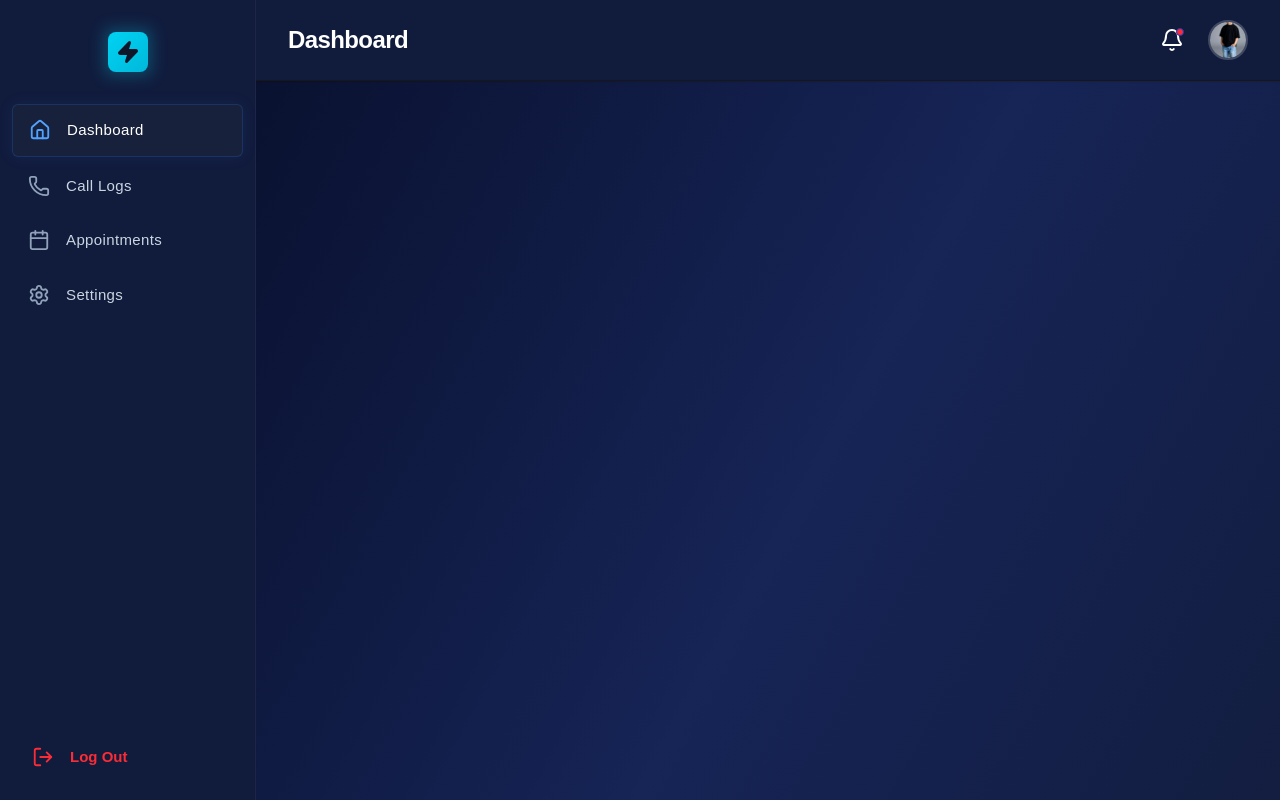
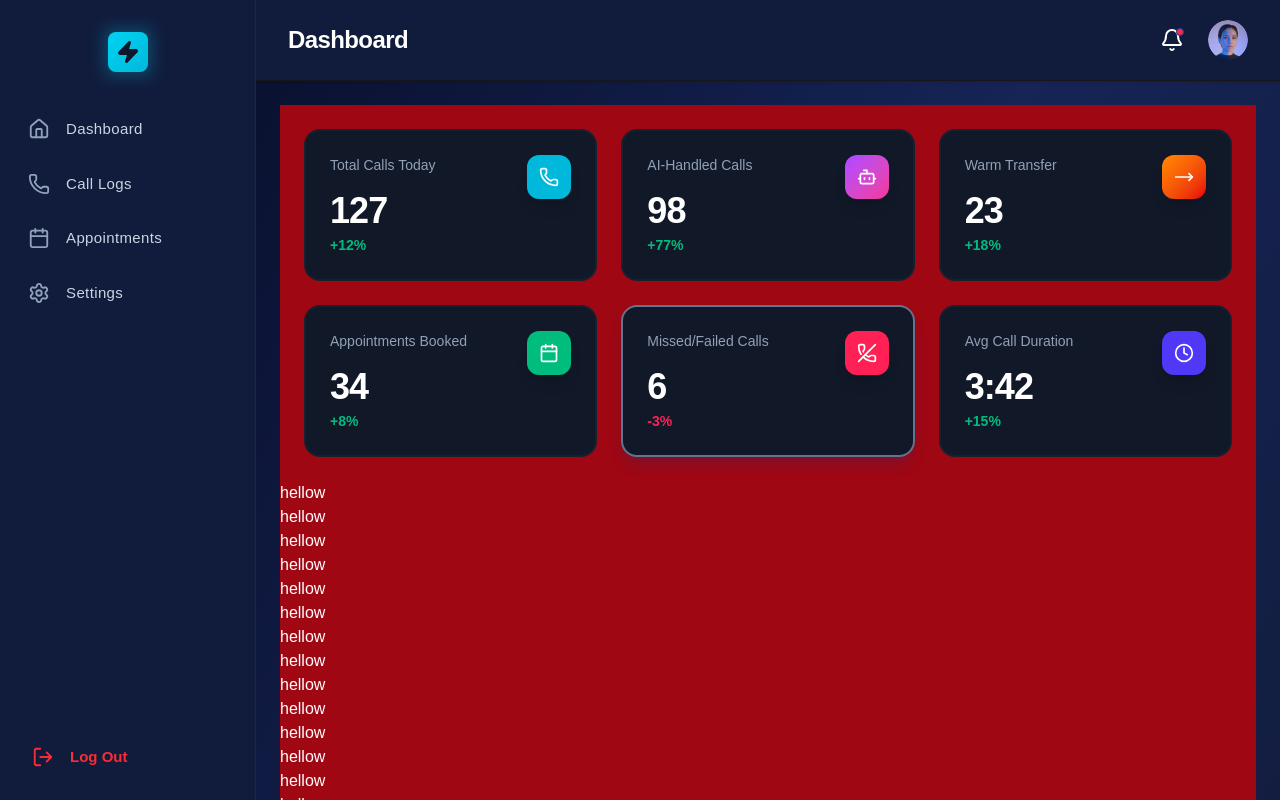
Before and after one commit to isratbiswas/betopia_dashboard, a Next.js app: page / in a window 1280 px wide. Built offline with nearby package versions, Linux system fonts and the light colour scheme.

Commit message:
complete call log page

```diff
--- /dev/null
+++ b/src/app/(dashboardLayout)/dashboard/page.jsx
@@ -0,0 +1,11 @@
+import DashboardOverview from "@/components/modules/Dashboard/DashboardOverview/DashboardOverview";
+
+const DashboardPage = () => {
+  return (
+    <div className="">
+      <DashboardOverview />
+    </div>
+  );
+};
+
+export default DashboardPage;
--- /dev/null
+++ b/src/app/(dashboardLayout)/page.jsx
@@ -0,0 +1,35 @@
+import DashboardOverview from "@/components/modules/Dashboard/DashboardOverview/DashboardOverview";
+
+const DashboardPage = () => {
+  return (
+    <div className="bg-red-800">
+      <DashboardOverview />
+      <h3 className="text-white">hellow</h3>
+      <h3 className="text-white">hellow</h3>
+      <h3 className="text-white">hellow</h3>
+      <h3 className="text-white">hellow</h3>
+      <h3 className="text-white">hellow</h3>
+      <h3 className="text-white">hellow</h3>
+      <h3 className="text-white">hellow</h3>
+      <h3 className="text-white">hellow</h3>
+      <h3 className="text-white">hellow</h3>
+      <h3 className="text-white">hellow</h3>
+      <h3 className="text-white">hellow</h3>
+      <h3 className="text-white">hellow</h3>
+      <h3 className="text-white">hellow</h3>
+      <h3 className="text-white">hellow</h3>
+      <h3 className="text-white">hellow</h3>
+      <h3 className="text-white">hellow</h3>
+      <h3 className="text-white">hellow</h3>
+      <h3 className="text-white">hellow</h3>
+      <h3 className="text-white">hellow</h3>
+      <h3 className="text-white">hellow</h3>
+      <h3 className="text-white">hellow</h3>
+      <h3 className="text-white">hellow</h3>
+      <h3 className="text-white">hellow</h3>
+      <h3 className="text-white">hellow</h3>
+    </div>
+  );
+};
+
+export default DashboardPage;
--- a/src/components/modules/Dashboard/DashboardNavbarContent.jsx
+++ b/src/components/modules/Dashboard/DashboardNavbarContent.jsx
@@ -9,24 +9,20 @@ const DashboardNavbarContent = ({ navItems }) => {
   return (
     <header className="sticky top-0 z-50 w-full border-b bg-[#111B3C] shadow-sm">
       <div className="flex items-center justify-between h-20 px-6 md:px-8">
-        {/* Left: Page Title */}
         <h1 className="text-white text-2xl font-semibold tracking-tight">
           {activeItem?.title || "Dashboard"}
         </h1>
 
-        {/* Right: Icons & Profile */}
         <div className="flex items-center gap-6">
-          {/* Notification Bell */}
           <button className="relative text-white hover:text-gray-200 transition-colors">
             <BellIcon size={24} strokeWidth={2} />
-            {/* Notification dot */}
+
             <span className="absolute top-0 right-0 w-2 h-2 bg-red-500 rounded-full border border-blue-800"></span>
           </button>
 
-          {/* User Avatar */}
-          <div className="relative w-10 h-10 overflow-hidden rounded-full border-2 border-white/20">
+          <div className="relative w-10 h-10 overflow-hidden rounded-full ">
             <Image
-              src="/nav.jpg"
+              src="/avatar.png"
               alt="User Avatar"
               fill
               className="object-cover"
--- /dev/null
+++ b/src/components/modules/Dashboard/DashboardOverview/DashboardOverview.jsx
@@ -0,0 +1,12 @@
+import React from "react";
+import DashboardOverviewCard from "./DashboardverviewCard";
+
+const DashboardOverview = () => {
+  return (
+    <div>
+      <DashboardOverviewCard />
+    </div>
+  );
+};
+
+export default DashboardOverview;
--- a/src/components/modules/Dashboard/DashboardOverview/DashboardverviewCard.jsx
+++ b/src/components/modules/Dashboard/DashboardOverview/DashboardverviewCard.jsx
@@ -1,16 +1,94 @@
 import React from "react";
+import { Phone, Bot, MoveRight, Calendar, PhoneOff, Clock } from "lucide-react";
 
-const DashboardverviewCard = () => {
+const DashboardOverviewCard = () => {
+  const stats = [
+    {
+      title: "Total Calls Today",
+      value: "127",
+      trend: "+12%",
+      trendUp: true,
+      icon: <Phone size={20} className="text-white" />,
+      iconBg: "bg-cyan-500",
+    },
+    {
+      title: "AI-Handled Calls",
+      value: "98",
+      trend: "+77%",
+      trendUp: true,
+      icon: <Bot size={20} className="text-white" />,
+      iconBg: "bg-magenta-500 bg-gradient-to-br from-purple-500 to-pink-500",
+    },
+    {
+      title: "Warm Transfer",
+      value: "23",
+      trend: "+18%",
+      trendUp: true,
+      icon: <MoveRight size={20} className="text-white" />,
+      iconBg: "bg-gradient-to-br from-orange-400 to-red-600",
+    },
+    {
+      title: "Appointments Booked",
+      value: "34",
+      trend: "+8%",
+      trendUp: true,
+      icon: <Calendar size={20} className="text-white" />,
+      iconBg: "bg-emerald-500",
+    },
+    {
+      title: "Missed/Failed Calls",
+      value: "6",
+      trend: "-3%",
+      trendUp: false,
+      icon: <PhoneOff size={20} className="text-white" />,
+      iconBg: "bg-rose-500",
+      active: true, // This card has the light blue border in your image
+    },
+    {
+      title: "Avg Call Duration",
+      value: "3:42",
+      trend: "+15%",
+      trendUp: true,
+      icon: <Clock size={20} className="text-white" />,
+      iconBg: "bg-indigo-600",
+    },
+  ];
+
   return (
-    <div className="">
-      <div className=""></div>
-      <div className=""></div>
-      <div className=""></div>
-      <div className=""></div>
-      <div className=""></div>
-      <div className=""></div>
+    <div className="grid grid-cols-1 md:grid-cols-2 lg:grid-cols-3 gap-6 p-6 w-full">
+      {stats.map((stat, index) => (
+        <div
+          key={index}
+          className={`relative p-6 rounded-2xl bg-[#111827] border-2 transition-all hover:scale-[1.02] ${
+            stat.active
+              ? "border-slate-500 shadow-lg shadow-blue-900/20"
+              : "border-slate-800/50"
+          }`}
+        >
+          <div className="flex justify-between items-start">
+            <div className="space-y-4">
+              <p className="text-slate-400 text-sm font-medium">{stat.title}</p>
+              <div className="space-y-1">
+                <h3 className="text-4xl font-semibold text-white tracking-tight">
+                  {stat.value}
+                </h3>
+                <p
+                  className={`text-sm font-bold ${stat.trendUp ? "text-emerald-500" : "text-rose-500"}`}
+                >
+                  {stat.trend}
+                </p>
+              </div>
+            </div>
+
+            {/* Icon Container */}
+            <div className={`p-3 rounded-xl shadow-lg ${stat.iconBg}`}>
+              {stat.icon}
+            </div>
+          </div>
+        </div>
+      ))}
     </div>
   );
 };
 
-export default DashboardverviewCard;
+export default DashboardOverviewCard;
--- a/src/components/modules/Dashboard/Settings/Settings.jsx
+++ b/src/components/modules/Dashboard/Settings/Settings.jsx
@@ -7,7 +7,6 @@ import React from "react";
 const Settings = () => {
   return (
     <div className="min-h-screen  text-white p-8">
-      {/* Tabs Header */}
       <div className="flex gap-10 border-b border-white/10 mb-8 pb-4">
         <button className="text-lg font-medium text-white border-b-2 border-blue-500 pb-4 -mb-[18px]">
           Profile
@@ -22,10 +21,14 @@ const Settings = () => {
           Profile Image
         </h3>
 
-        {/*  Profile Image & Edit Button */}
         <div className="flex items-center gap-6 mb-12">
-          <div className="relative w-24 h-24 rounded-full overflow-hidden border-2 border-blue-500/30">
-            <Image src="/nav.jpg" fill alt="Profile" className="object-cover" />
+          <div className="relative w-24 h-24 rounded-full overflow-hidden ">
+            <Image
+              src="/avatar.png"
+              fill
+              alt="Profile"
+              className="object-cover"
+            />
           </div>
           <button className="px-6 py-2 rounded-full border border-blue-400/50 bg-blue-500/10 text-xs font-semibold shadow-[0_0_15px_rgba(59,130,246,0.3)] hover:bg-blue-500/20 transition-all">
             <Link href="/editProfile">Edit Profile</Link>
--- a/src/lib/navItems.config.js
+++ b/src/lib/navItems.config.js
@@ -4,7 +4,7 @@ export const getCommonNavItems = () => {
       items: [
         {
           title: "Dashboard",
-          href: "/",
+          href: "/dashboard",
           // icon: Home,
         },
         {
```
Also changed, not shown: public/avatar.png (added).
